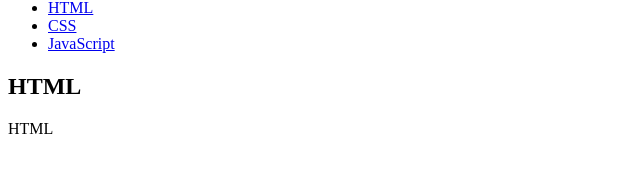
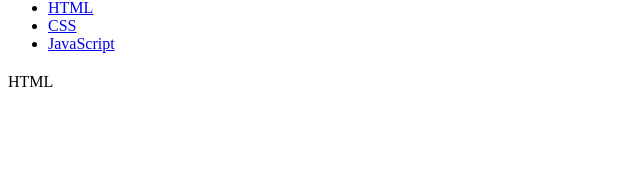
Before and after one commit to seunghunyu/reactStudy, a React (Create React App) app: page / in a window 1280 px wide. Shown: the part 213-386 px from the top of the page, without its empty margins (0-640 px from the left). Built offline with nearby package versions, Linux system fonts and the light colour scheme.

Commit message:
component 분리

```diff
--- a/src/App.js
+++ b/src/App.js
@@ -1,47 +1,10 @@
 import logo from './logo.svg';
+import TOC from './components/TOC';
+import Content from './components/Content';
+import Subject from './components/Subject';
 import './App.css';
 import { Component } from 'react';
 
-class Subject extends Component{
-  render(){
-    return(
-        <header>
-            {/* <h1>WEB</h1> */}
-            {/* props 는 html tag 의 attribute 개념 */}
-            <h1>{this.props.title}</h1>
-            {this.props.sub}
-            world wide web!
-        </header>
-    );
-  }
-}
-
-class TOC extends Component{
-  render(){
-    return(
-      <nav>
-          <ul>
-              <li><a href="1.html">HTML</a></li>
-              <li><a href="2.html">CSS</a></li>
-              <li><a href="3.html">JavaScript</a></li>
-          </ul>
-      </nav>
-    );
-  }
-}
-
-class Content extends Component{
-  render(){
-    return(
-      <article>
-            {/* <h2>HTML</h2>
-            HTML is HyperText Markup Language. */}
-            <h2>{this.props.title}</h2>
-            {this.props.title}
-      </article>
-    );
-  }
-}
 
 /**
  *  클래스 안에 선언된 함수는 function 을 안붙여도 사용된다.
--- /dev/null
+++ b/src/components/Content.js
@@ -0,0 +1,14 @@
+import React, { Component } from 'react';
+class Content extends Component{
+    render(){
+      return(
+        <article>
+              {/* <h2>HTML</h2>
+              HTML is HyperText Markup Language. */}
+              <h2>{this.title}</h2>
+              {this.props.title}
+        </article>
+      );
+    }
+  }
+  export default Content;
--- /dev/null
+++ b/src/components/Subject.js
@@ -0,0 +1,16 @@
+import { Component } from 'react';
+
+class Subject extends Component{
+  render(){
+    return(
+        <header>
+            {/* <h1>WEB</h1> */}
+            {/* props 는 html tag 의 attribute 개념 */}
+            <h1>{this.props.title}</h1>
+            {this.props.sub}
+            world wide web!
+        </header>
+    );
+  }
+}
+export default Subject;
--- /dev/null
+++ b/src/components/TOC.js
@@ -0,0 +1,17 @@
+import React, { Component } from 'react';
+
+class TOC extends Component{
+    render(){
+      return(
+        <nav>
+            <ul>
+                <li><a href="1.html">HTML</a></li>
+                <li><a href="2.html">CSS</a></li>
+                <li><a href="3.html">JavaScript</a></li>
+            </ul>
+        </nav>
+      );
+    }
+  }
+
+  export default TOC;
```
